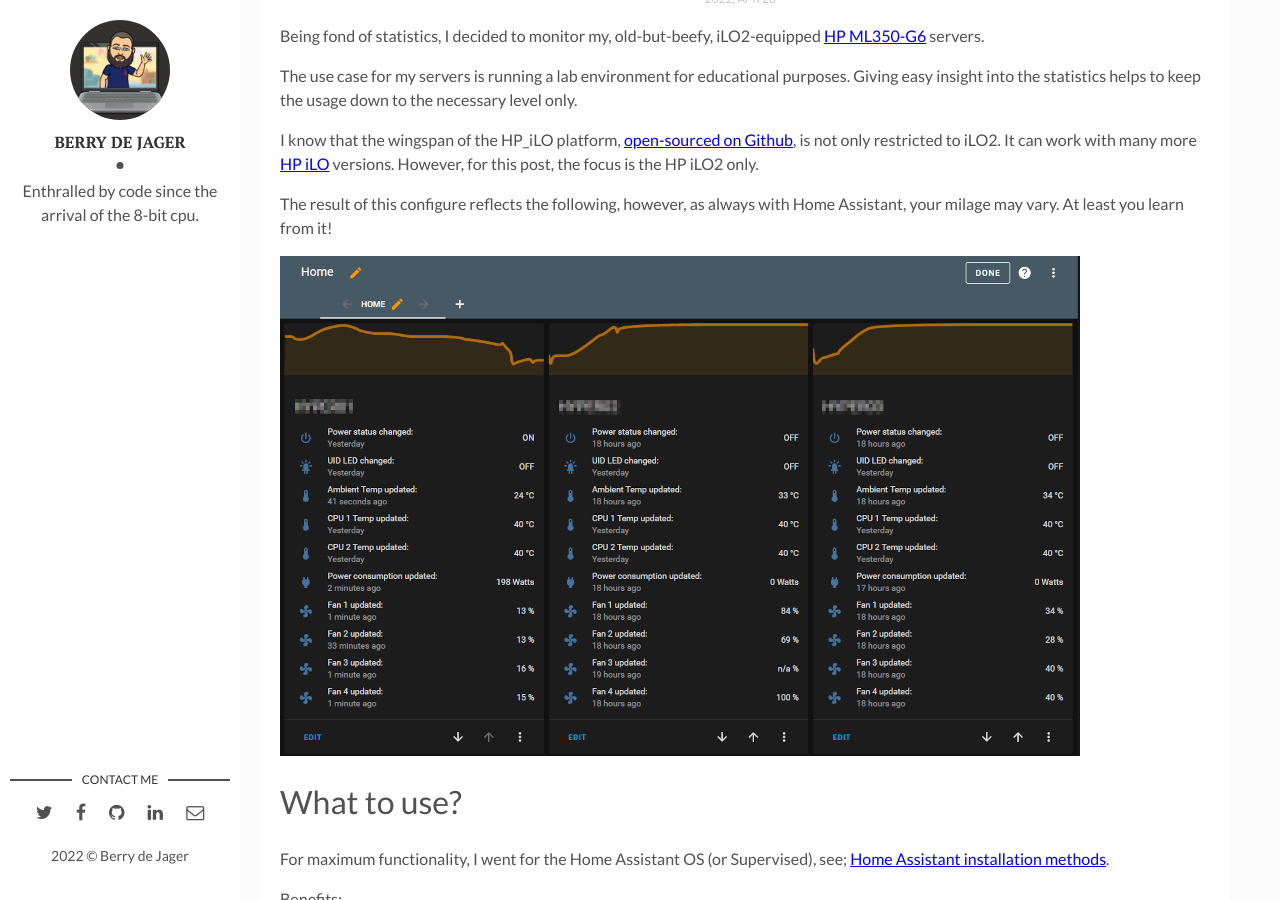
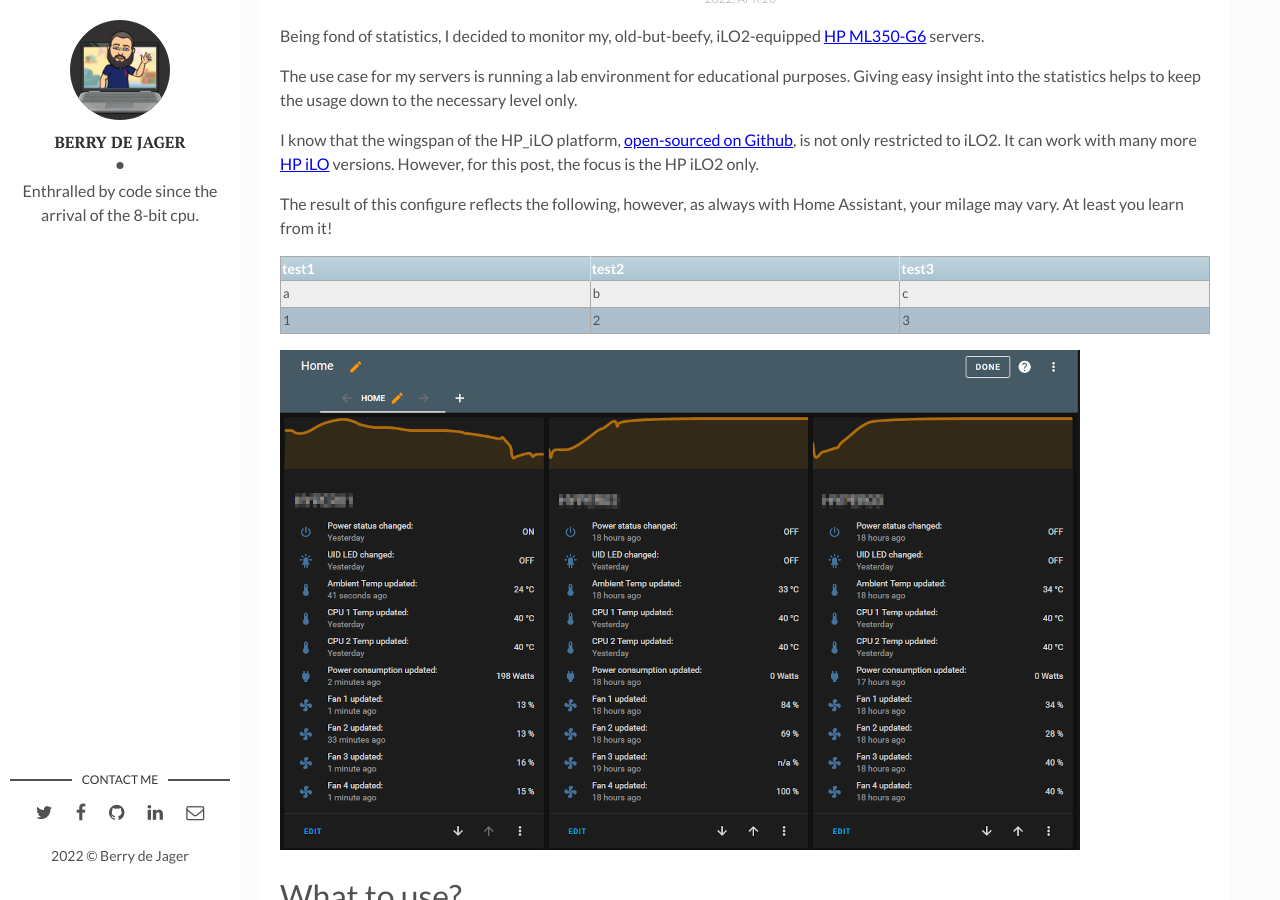
Before and after one commit to berrydejager/code, a Jekyll site: the page built from _posts/2022-04-26-Home-Assistant-iLO2.markdown, in a window 1280 px wide and 900 px high, scrolled down 354 px. Built offline with Jekyll 4.4.1, drawn with Linux system fonts in a browser that asks for light colours.

Commit message:
Update 2022-04-26-Home-Assistant-iLO2.markdown

```diff
--- a/_posts/2022-04-26-Home-Assistant-iLO2.markdown
+++ b/_posts/2022-04-26-Home-Assistant-iLO2.markdown
@@ -13,6 +13,11 @@
 I know that the wingspan of the HP_iLO platform, [open-sourced on Github](https://github.com/home-assistant/core/tree/dev/homeassistant/components/hp_ilo), is not only restricted to iLO2. It can work with many more [HP iLO](https://en.wikipedia.org/wiki/HP_Integrated_Lights-Out) versions. However, for this post, the focus is the HP iLO2 only.
 
 The result of this configure reflects the following, however, as always with Home Assistant, your milage may vary. At least you learn from it!
+
+| test1 | test2 | test3 |
+| ---   | ---   | ---   |
+| a     | b     | c     |
+| 1     | 2     | 3     |
 
 ![](/assets/img/HASS-iLO_overview.png)
 
```
Also changed, not shown: other parts of _posts/2022-04-26-Home-Assistant-iLO2.markdown (+0 -7 lines).
